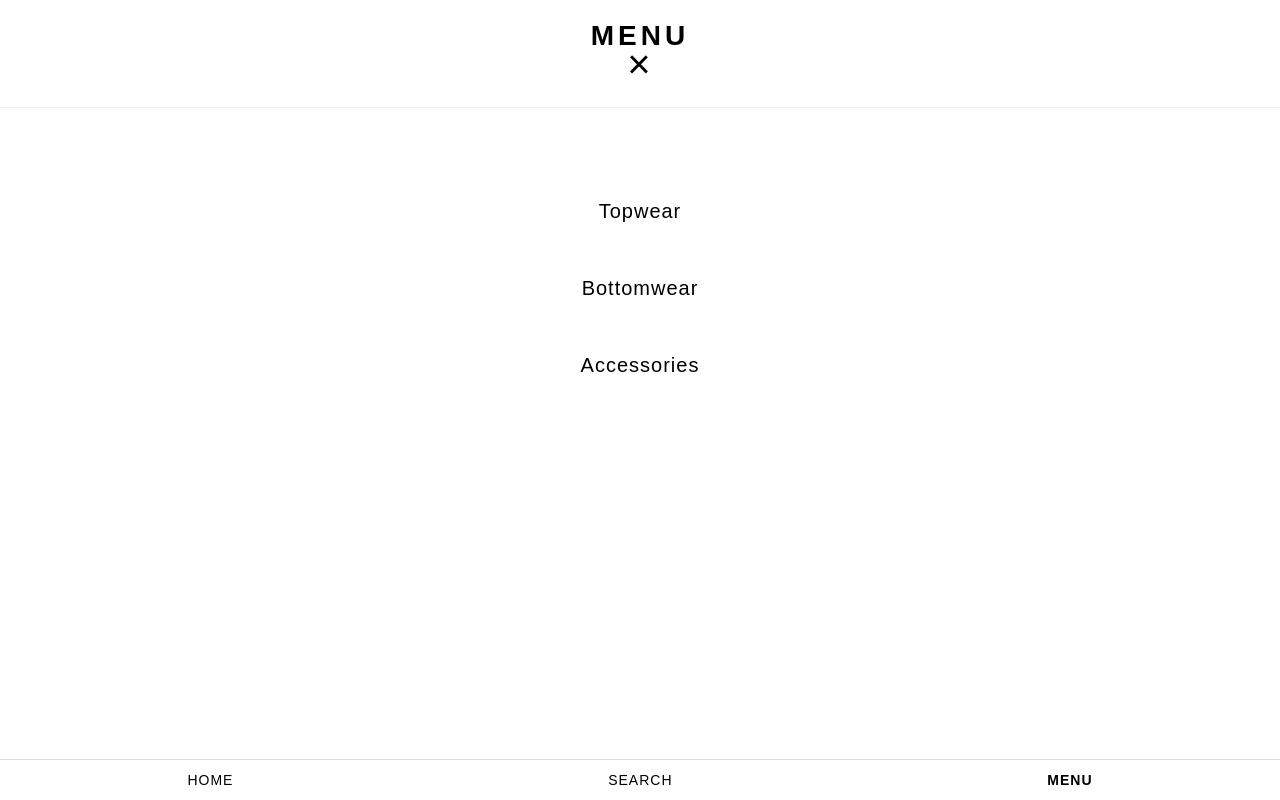
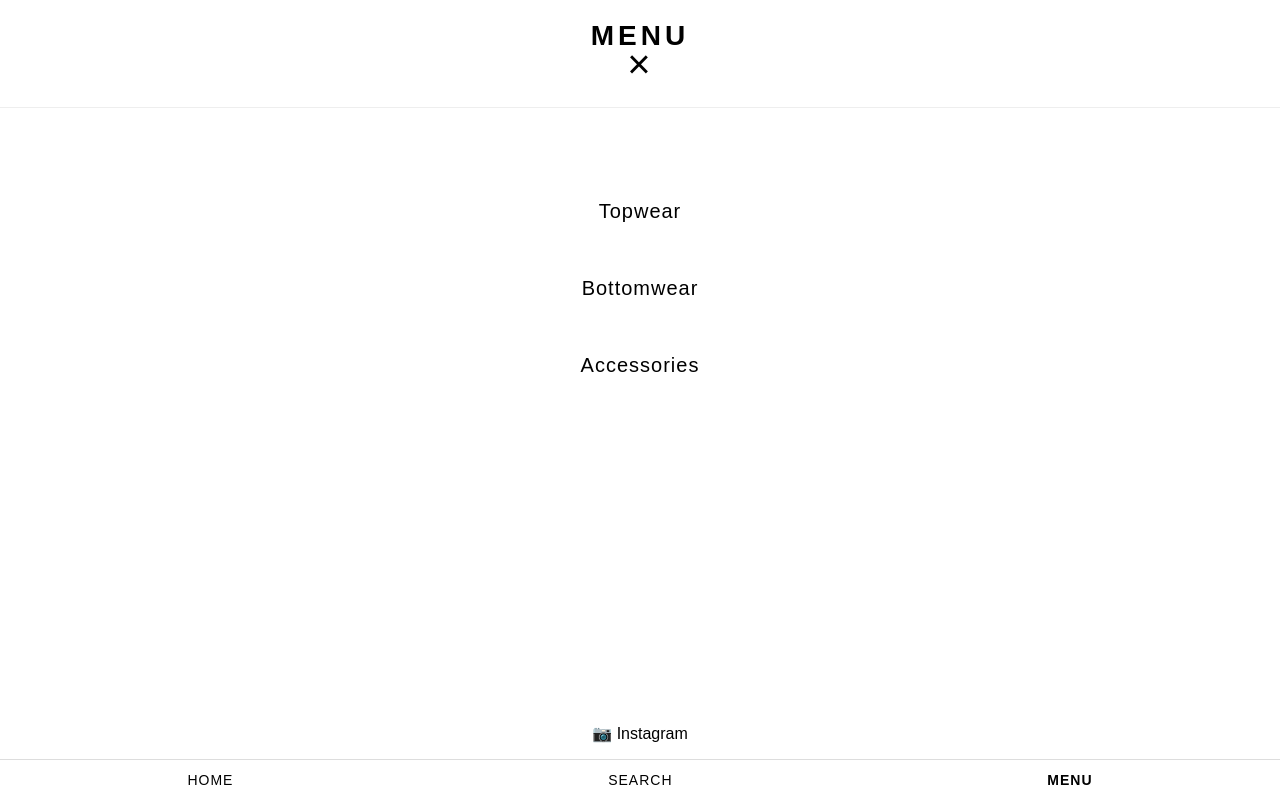
Before and after one commit to yves4gen/Y4G, a plain HTML site: page menu.html in a window 1280 px wide. Drawn offline with Linux system fonts and the light colour scheme.

Commit message:
Add social links styling to style.css

```diff
--- a/style.css
+++ b/style.css
@@ -218,3 +218,15 @@ body {
   color: #000;
   letter-spacing: 1px;
 }
+.social-links {
+  margin-top: 60px;
+  text-align: center;
+  font-size: 16px;
+}
+
+.social-links a {
+  text-decoration: none;
+  color: #000;
+  display: block;
+  margin-bottom: 10px;
+}
```
